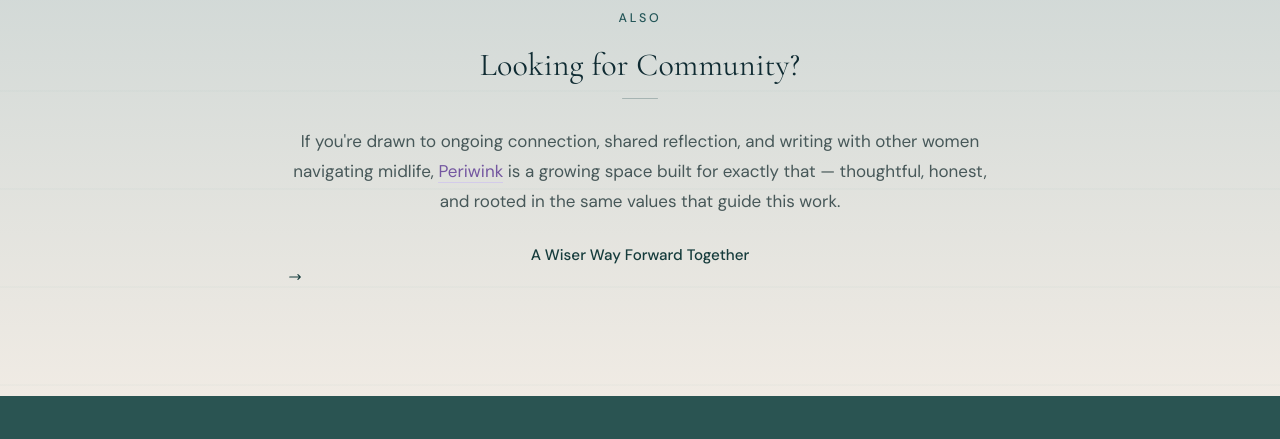
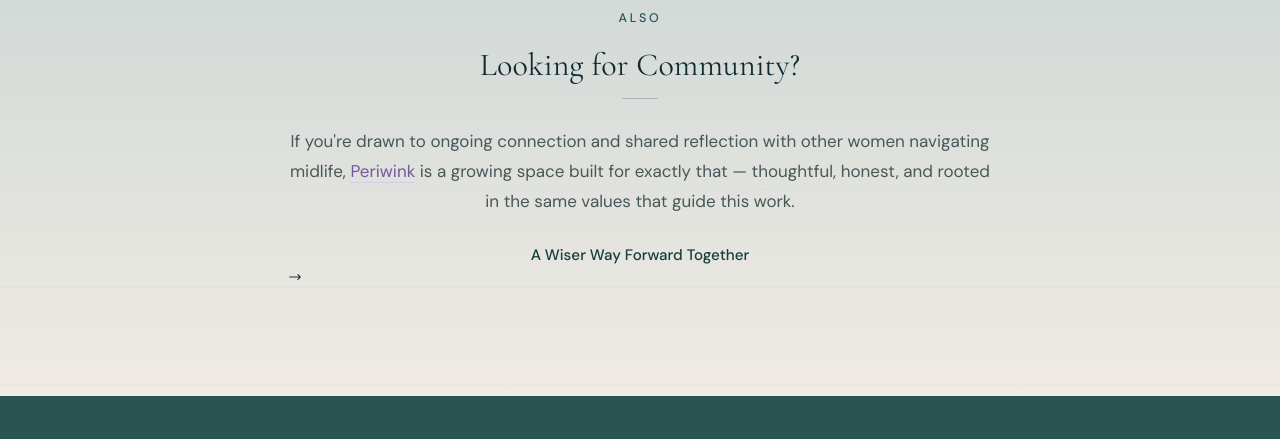
Before and after one commit to drtubero03/empowered-mind, a plain HTML site: page midlife-list.html in a window 1280 px wide. Shown: the part 3420-3859 px from the top of the page. Drawn offline with nearby package versions, Linux system fonts and the light colour scheme.

Commit message:
Remove writing from community description

```diff
--- a/midlife-list.html
+++ b/midlife-list.html
@@ -190,7 +190,7 @@
     <p class="eyebrow fade-up">Also</p>
     <h2 class="fade-up" style="font-size:clamp(1.5rem,3vw,2rem);">Looking for Community?</h2>
     <div class="divider-line"></div>
-    <p class="fade-up delay-1">If you're drawn to ongoing connection, shared reflection, and writing with other women navigating midlife, <a href="https://www.yourperiwink.com" target="_blank" rel="noopener noreferrer" class="periwink-word">Periwink</a> is a growing space built for exactly that — thoughtful, honest, and rooted in the same values that guide this work.</p>
+    <p class="fade-up delay-1">If you're drawn to ongoing connection and shared reflection with other women navigating midlife, <a href="https://www.yourperiwink.com" target="_blank" rel="noopener noreferrer" class="periwink-word">Periwink</a> is a growing space built for exactly that — thoughtful, honest, and rooted in the same values that guide this work.</p>
     <p class="fade-up delay-2" style="margin-top:1.5rem;">
       <a href="https://www.yourperiwink.com" class="btn-ghost" target="_blank" rel="noopener noreferrer">A Wiser Way Forward Together <svg viewBox="0 0 24 24" fill="none" stroke="currentColor" stroke-width="2"><path stroke-linecap="round" stroke-linejoin="round" d="M17 8l4 4m0 0l-4 4m4-4H3"/></svg></a>
     </p>
```
